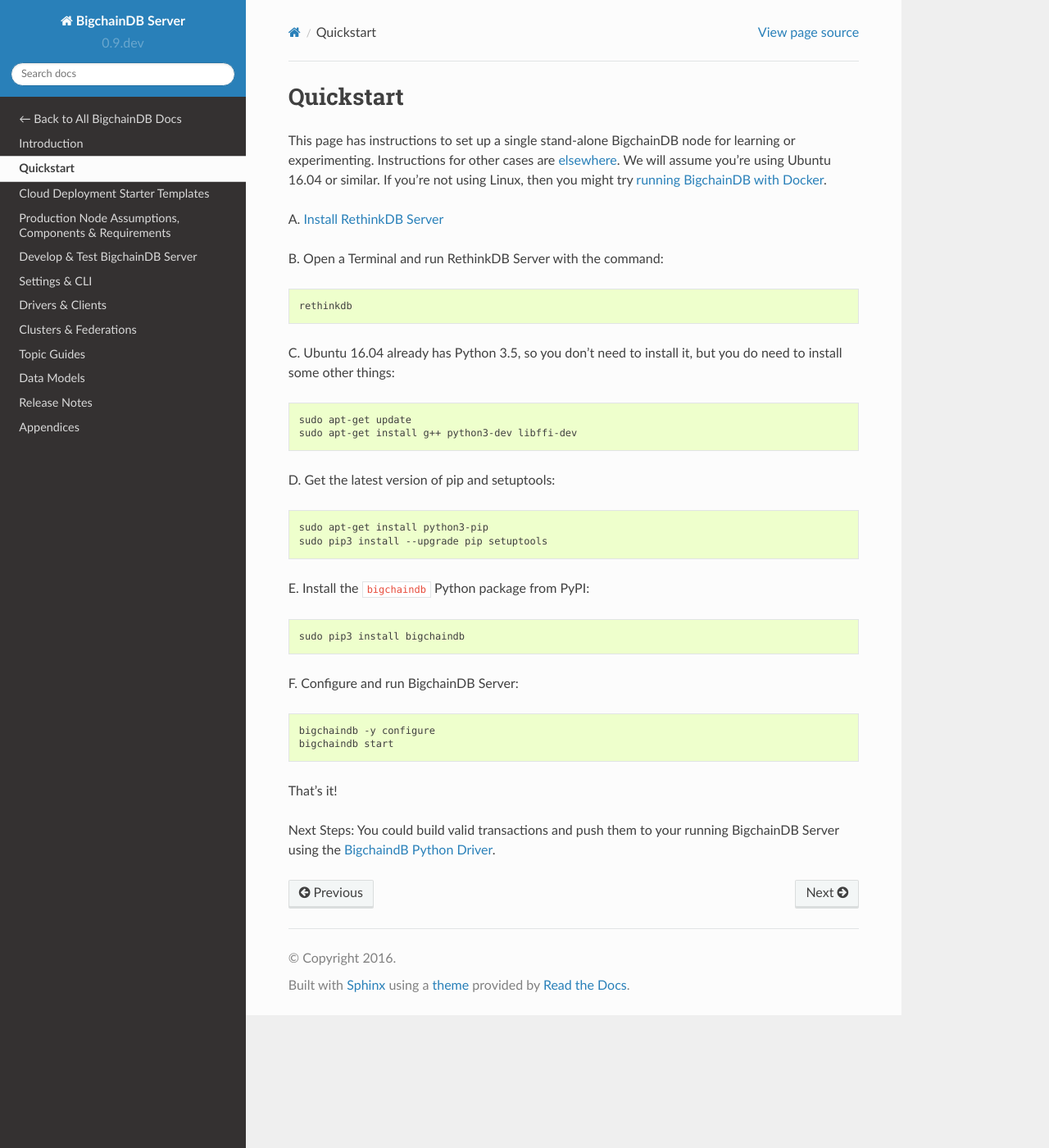
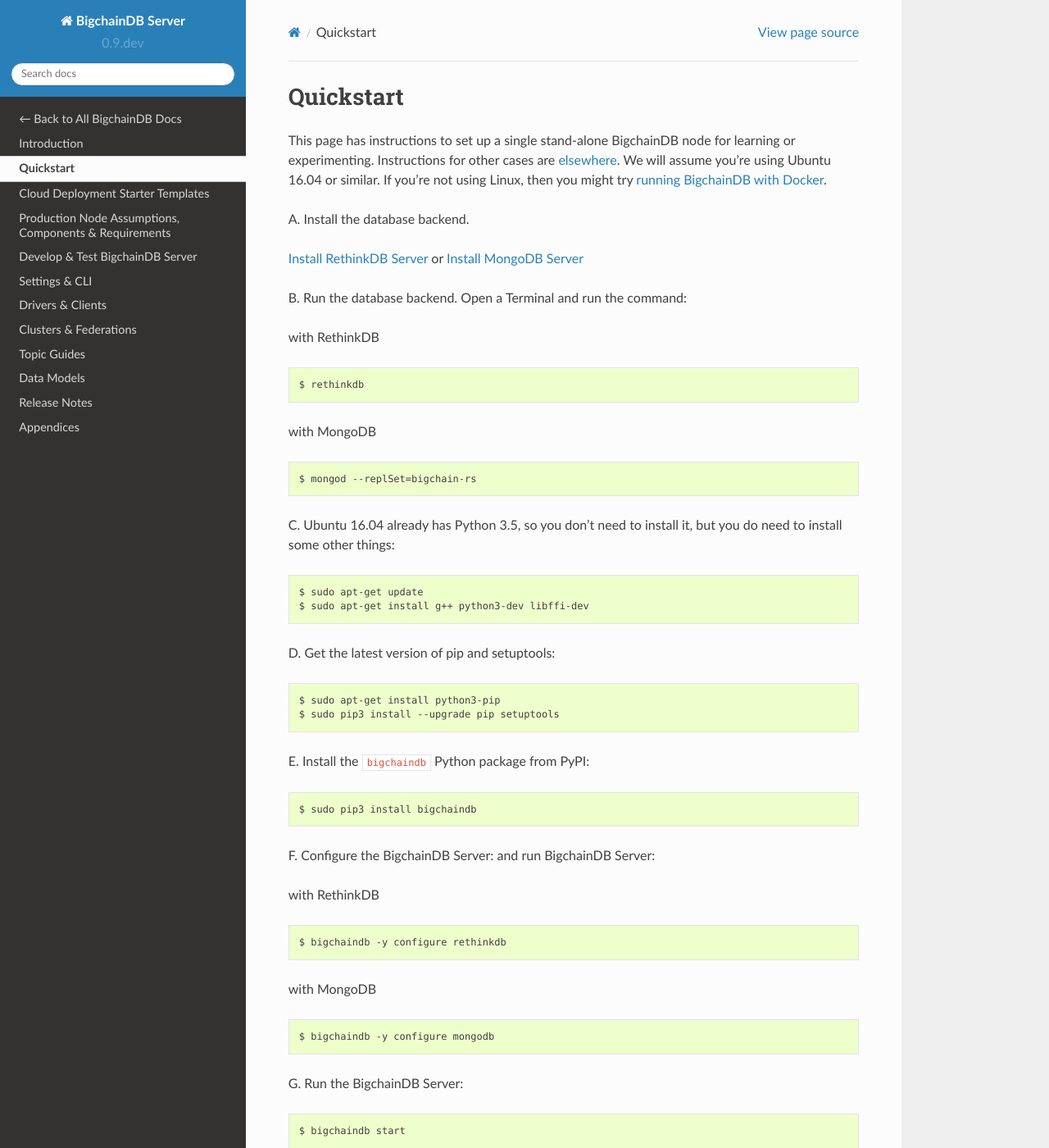
Before and after one commit to bigchaindb/bigchaindb, a Sphinx documentation site: the page built from docs/server/source/quickstart.md, in a window 1280 px wide and 1400 px high. Shown: the whole window at 82% size. Built offline with Sphinx 7.4.7 and the Read the Docs theme 2.0.0, drawn with Linux system fonts in a browser that asks for light colours; pages that are not in the unit, such as notebooks, are missing from menus.

Commit message:
updated quickstart with mongodb instructions

````diff
--- a/docs/server/source/quickstart.md
+++ b/docs/server/source/quickstart.md
@@ -2,34 +2,55 @@
 
 This page has instructions to set up a single stand-alone BigchainDB node for learning or experimenting. Instructions for other cases are [elsewhere](introduction.html). We will assume you're using Ubuntu 16.04 or similar. If you're not using Linux, then you might try [running BigchainDB with Docker](appendices/run-with-docker.html).
 
-A. [Install RethinkDB Server](https://rethinkdb.com/docs/install/ubuntu/)
+A. Install the database backend.
 
-B. Open a Terminal and run RethinkDB Server with the command:
+[Install RethinkDB Server](https://rethinkdb.com/docs/install/ubuntu/) or
+[Install MongoDB Server](https://docs.mongodb.com/manual/tutorial/install-mongodb-on-ubuntu/)
+
+B. Run the database backend. Open a Terminal and run the command:
+
+with RethinkDB
 ```text
-rethinkdb
+$ rethinkdb
+```
+
+with MongoDB
+```text
+$ mongod --replSet=bigchain-rs
 ```
 
 C. Ubuntu 16.04 already has Python 3.5, so you don't need to install it, but you do need to install some other things:
 ```text
-sudo apt-get update
-sudo apt-get install g++ python3-dev libffi-dev
+$ sudo apt-get update
+$ sudo apt-get install g++ python3-dev libffi-dev
 ```
 
 D. Get the latest version of pip and setuptools:
 ```text
-sudo apt-get install python3-pip
-sudo pip3 install --upgrade pip setuptools
+$ sudo apt-get install python3-pip
+$ sudo pip3 install --upgrade pip setuptools
 ```
 
 E. Install the `bigchaindb` Python package from PyPI:
 ```text
-sudo pip3 install bigchaindb
+$ sudo pip3 install bigchaindb
 ```
 
-F. Configure and run BigchainDB Server:
+F. Configure the BigchainDB Server: and run BigchainDB Server:
+
+with RethinkDB
 ```text
-bigchaindb -y configure
-bigchaindb start
+$ bigchaindb -y configure rethinkdb
+```
+
+with MongoDB
+```text
+$ bigchaindb -y configure mongodb
+```
+
+G. Run the BigchainDB Server:
+```text
+$ bigchaindb start
 ```
 
 That's it!
````
